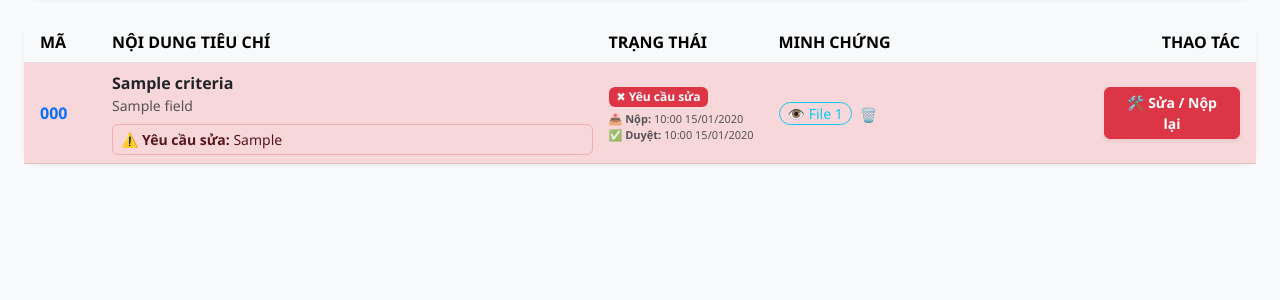
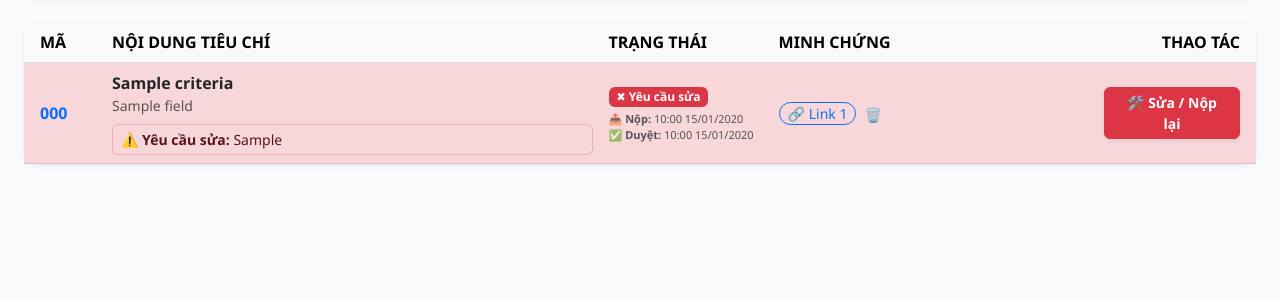
Before and after one commit to lethingochon/DGNLS, a Flask app: page /teacher/my-criteria in a window 1280 px wide. Shown: the part 233-533 px from the top of the page. Run offline with Flask 3, Linux system fonts and the light colour scheme; the visitor is signed in with stand-in values (Sample User, id 1); tables that the repository leaves empty hold one stand-in row (values such as "Sample post").

Commit message:
Update my_criteria.html

```diff
--- a/app/templates/teacher/my_criteria.html
+++ b/app/templates/teacher/my_criteria.html
@@ -83,21 +83,30 @@
     {% if item.evidences %}
         <div class="d-flex flex-column gap-1">
             {% for ev in item.evidences %}
+                <!-- Tự động lấy link từ file_path hoặc url -->
+                {% set link = ev.file_path or ev.url %}
+
+                {% if link %}
                     <div class="d-flex align-items-center gap-1">
-                                                {% if ev.file_path %}
-                                                    <button class="btn btn-sm btn-outline-info rounded-pill py-0 px-2" onclick="previewFile('{{ ev.file_path }}', '{{ item.criteria_code }}', '{{ ev.title }}')">
+                        <!-- Nếu là tệp tin Cloudinary hoặc FILE -> Mở Mắt Thần xem preview -->
+                        {% if ev.storage_type == 'FILE' or 'cloudinary.com' in link %}
+                            <button class="btn btn-sm btn-outline-info rounded-pill py-0 px-2"
+                                    onclick="previewFile('{{ link }}', '{{ item.criteria_code }}', '{{ ev.title or 'Minh chứng' }}')">
                                 👁️ File {{ loop.index }}
                             </button>
-                                                {% elif ev.url %}
-                                                    <a href="{{ ev.url }}" target="_blank" class="btn btn-sm btn-outline-primary rounded-pill py-0 px-2">
+                        <!-- Nếu là đường dẫn ngoài (Drive/Canva) -> Mở tab mới -->
+                        {% else %}
+                            <a href="{{ link }}" target="_blank" class="btn btn-sm btn-outline-primary rounded-pill py-0 px-2">
                                 🔗 Link {{ loop.index }}
                             </a>
                         {% endif %}
 
+                        <!-- Nút Xóa Minh Chứng -->
                         <form action="/teacher/delete-evidence/{{ item.id }}/{{ ev.id }}" method="POST" class="d-inline" onsubmit="return confirm('Bạn có muốn xóa minh chứng này?');">
                             <button type="submit" class="btn btn-sm text-danger p-0 border-0 ms-1" title="Xóa minh chứng này">🗑️</button>
                         </form>
                     </div>
+                {% endif %}
             {% endfor %}
         </div>
     {% else %}
```
Lines whose indentation alone changed are shown as unchanged.
